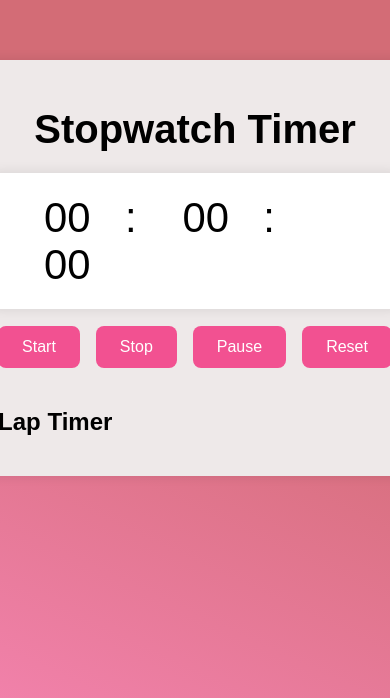
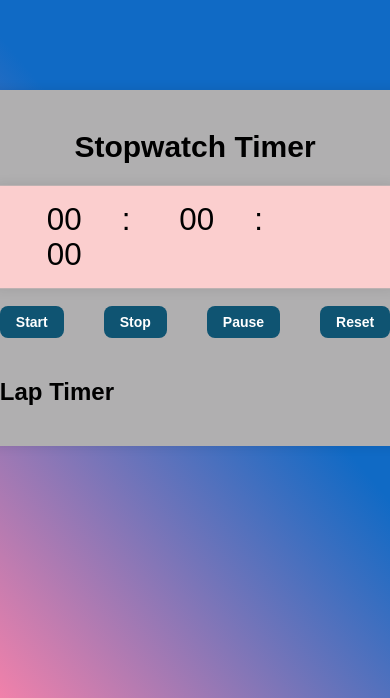
Before and after one commit to blessingndeks/stopwatch, a plain HTML site: page index.html in a window 390 px wide. Shown: the part 162-860 px from the top of the page. Drawn offline with Linux system fonts and the light colour scheme.

Commit message:
Revamp styles for body, container, and buttons

```diff
--- a/style.css
+++ b/style.css
@@ -1,5 +1,5 @@
 body {
-    background: linear-gradient(25deg, #f181aa, #d36c76 50%);
+    background: linear-gradient(50deg, #f181aa, #106ac5 50%);
     display: flex;
     justify-content: center;
     align-items: center;
@@ -8,7 +8,7 @@
 }
 
 .container {
-    background: #eee9e9;
+    background: #b0afb0;
     border-radius: 16px;
     padding: 20px;
     box-shadow: 0 0 12px rgba(0, 0, 0, 0.1);
@@ -31,7 +31,7 @@
 
 .timer {
     font-size: 40px;
-    background: white;
+    background: rgb(251, 206, 206);
     padding: 20px;
     border-radius: 8px;
     box-shadow: 0 0 12px rgba(0, 0, 0, 0.1);
@@ -56,14 +56,15 @@
 
 .controls {
     display: flex;
-    gap: 1rem;
+    gap: 2.5rem;
 }
 
 button {
     padding: 0.75rem 1.5rem;
     font-size: 1rem;
-    background: #f25191;
+    background: #0f5472;
     color: #ffffff;
+    font-weight: bold;
     border: none;
     border-radius: 8px;
     cursor: pointer;
@@ -71,7 +72,7 @@
 }
 
 button:hover {
-    background: #d72a76;
+    background: #f082b2;
 }
 
 .lap-title {
@@ -88,7 +89,7 @@
     margin: 0;
     overflow-y: auto;
     max-height: 200px;
-    background: white;
+    background: rgb(133, 172, 219);
     border-radius: 8px;
     box-shadow: 0 0 12px rgba(0, 0, 0, 0.1);
 }
@@ -105,3 +106,27 @@
 .li span {
     font-weight: 700;
 }
+
+.attribution {
+    margin-top: 40px;
+    margin-left: 250px;
+    font-size: 0.8rem;
+    color: #460ad4;
+    font-weight: 900;
+}
+
+@media (max-width: 600px) {
+    .timer {
+        font-size: 30px;
+        padding: 15px;
+    }
+
+    .title {
+        font-size: 30px;
+    }
+
+    button {
+        padding: 0.5rem 1rem;
+        font-size: 0.875rem;
+    }
+}
```
